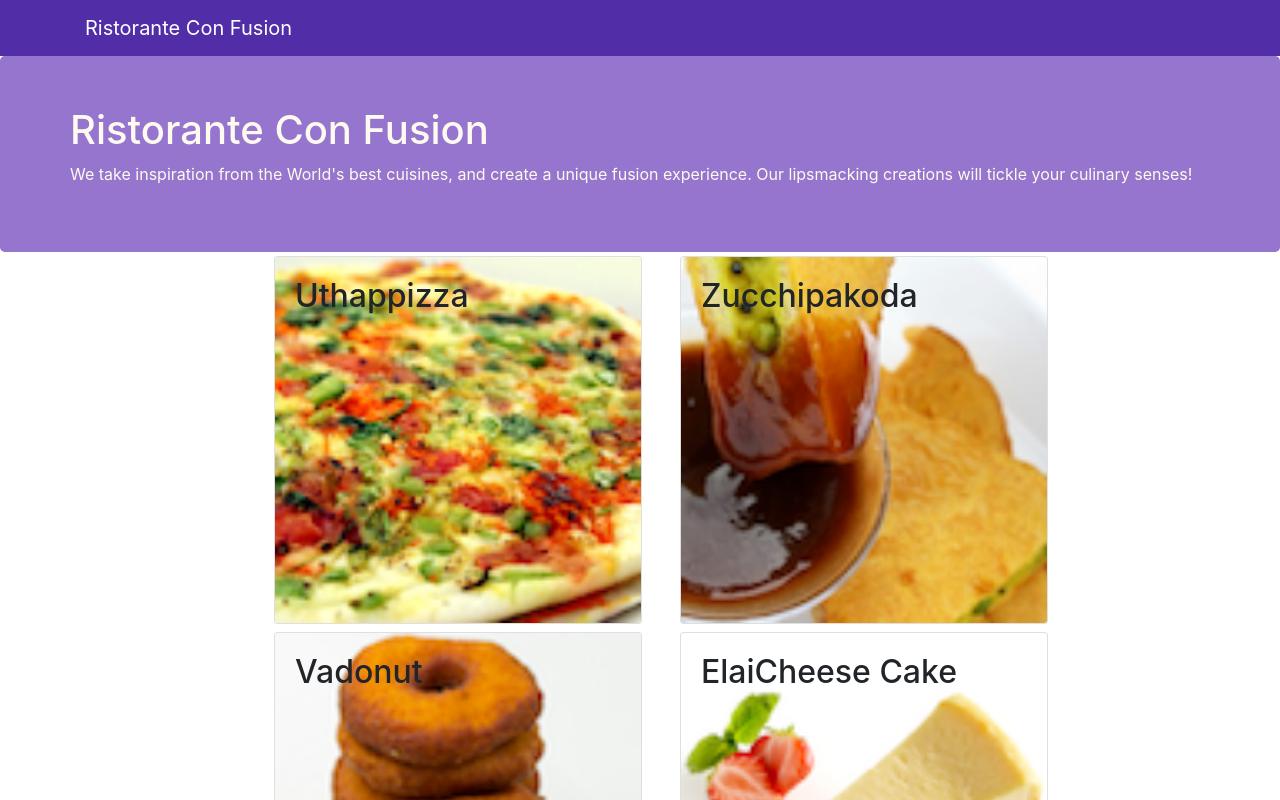
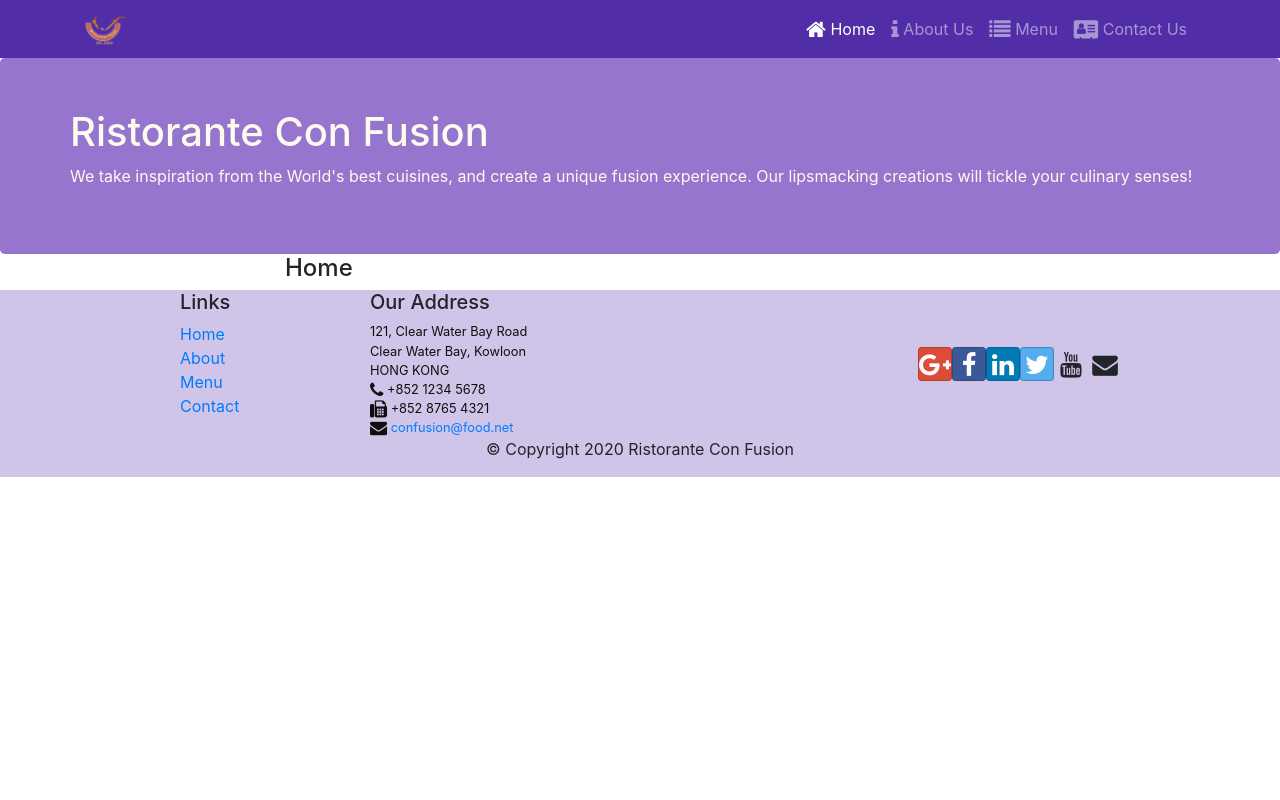
Before and after one commit to mr0a/Frontend-React, a React (Create React App) app: page /home in a window 1280 px wide. Shown: the top 800 px of the page. Built offline with nearby package versions, Linux system fonts and the light colour scheme.

Commit message:
React Router

```diff
--- a/package.json
+++ b/package.json
@@ -12,6 +12,7 @@
     "react": "^17.0.1",
     "react-dom": "^17.0.1",
     "react-popper": "^2.2.4",
+    "react-router-dom": "^5.2.0",
     "react-scripts": "4.0.0",
     "reactstrap": "^8.7.1",
     "web-vitals": "^0.2.4"
--- a/src/App.css
+++ b/src/App.css
@@ -14,6 +14,10 @@
   background-color: #512DA8;
 }
 
+.navbar-nav {
+  margin-left: auto;
+}
+
 .jumbotron {
   margin: 0px auto;
   padding: 50px 30px;
@@ -24,3 +28,9 @@
 .footer {
   background-color: #D1C4E9;
 }
+
+address{
+  font-size:80%;
+  margin:0px;
+  color:#0f0f0f;
+}
--- a/src/App.js
+++ b/src/App.js
@@ -1,14 +1,17 @@
 import React, { Component } from 'react';
 import Main from './components/MainComponent';
+import { BrowserRouter } from 'react-router-dom';
 
 
 class App extends Component{
 
   render () {
     return (
-      <div>
-          <Main />
-      </div>
+      <BrowserRouter>
+        <div>
+            <Main />
+        </div>
+      </BrowserRouter>
     );
   }
 }
--- a/src/components/FooterComponent.js
+++ b/src/components/FooterComponent.js
@@ -1,4 +1,5 @@
 import React from 'react';
+import { Link } from 'react-router-dom';
 
 
     function Footer(props){
@@ -9,10 +10,10 @@
                         <div className="col-4 offset-1 col-sm-2">
                             <h5>Links</h5>
                             <ul className="list-unstyled">
-                                <li><a href="/">Home</a></li>
-                                <li><a href="./aboutus.html">About</a></li>
-                                <li><a href="./menu.html">Menu</a></li>
-                                <li><a href="./contact.html">Contact</a></li>
+                                <li><Link to="/home">Home</Link></li>
+                                <li><Link to="/about">About</Link></li>
+                                <li><Link to="/menu">Menu</Link></li>
+                                <li><Link to="/contact">Contact</Link></li>
                             </ul>
                         </div>
                         <div className="col-7 col-sm-5">
--- a/src/components/HeaderComponent.js
+++ b/src/components/HeaderComponent.js
@@ -1,14 +1,60 @@
 import React, { Component } from 'react';
-import { Navbar, NavbarBrand, Jumbotron } from 'reactstrap';
+import { Navbar, NavbarBrand, Jumbotron, Nav, NavItem, Collapse, NavbarToggler } from 'reactstrap';
+import { NavLink } from 'react-router-dom';
 
 
 class Header extends Component {
+
+    constructor(props) {
+        super(props);
+
+        this.state = {
+            isNavOpen : false
+        }
+
+        this.toggleNav = this.toggleNav.bind(this)
+    };
+
+    toggleNav() {
+        this.setState({
+            isNavOpen: !this.state.isNavOpen
+        });
+    };
+
     render(){
         return (
             <>
-                <Navbar dark>
+                <Navbar dark expand="md">
                     <div className="container">
-                        <NavbarBrand>Ristorante Con Fusion</NavbarBrand>
+                        <NavbarToggler onClick={this.toggleNav} />
+                        {/* Use () => this.toggleNav() in onClick instead */}
+                        <NavbarBrand className="mr-auto" href="/">
+                            <img src="assets/images/logo.png" height="30" width="41" alt="Logo" />
+                        </NavbarBrand>
+                        <Collapse isOpen={this.state.isNavOpen} navbar>
+                            <Nav navbar>
+                                <NavItem>
+                                    <NavLink className="nav-link" exact to="/home">
+                                        <span className="fa fa-home fa-lg"></span> Home
+                                    </NavLink>
+                                </NavItem>
+                                <NavItem>
+                                    <NavLink className="nav-link" to="/about">
+                                        <span className="fa fa-info fa-lg"></span> About Us
+                                    </NavLink>
+                                </NavItem>
+                                <NavItem>
+                                    <NavLink className="nav-link" to="/menu">
+                                        <span className="fa fa-list fa-lg"></span> Menu
+                                    </NavLink>
+                                </NavItem>
+                                <NavItem>
+                                    <NavLink className="nav-link" to="/contact">
+                                        <span className="fa fa-address-card fa-lg"></span> Contact Us
+                                    </NavLink>
+                                </NavItem>
+                            </Nav>
+                        </Collapse>
                     </div>
                 </Navbar>
                 <Jumbotron>
--- /dev/null
+++ b/src/components/HomeComponent.js
@@ -0,0 +1,12 @@
+import React from 'react';
+
+
+function Home(props) {
+    return (
+        <div className="container">
+            <h4>Home</h4>
+        </div>
+    );
+}
+
+export default Home;
--- a/src/components/MainComponent.js
+++ b/src/components/MainComponent.js
@@ -1,37 +1,38 @@
 import React, { Component } from 'react';
 import {DISHES} from '../shared/dishes';
 import Menu from './MenuComponent';
-import DishDetail from './DishdetailComponent';
 import Header from './HeaderComponent';
 import Footer from './FooterComponent';
+import { Redirect, Route, Switch } from 'react-router-dom';
+import Home from './HomeComponent';
 
 
 class Main extends Component{
   constructor(props) {
     super(props);
     this.state = {
-      dishes: DISHES,
-      selectedDish: null
+      dishes: DISHES
     }
 
   }
 
-  onDishSelect(dishId){
-    this.setState({
-        selectedDish: dishId
-    })
-  }
+  render () {
 
-  render () {
+    const HomePage = () => {
+      return(
+        <Home />
+      );
+    };
     return (
       <>
           <Header />
           <div className="container">
             <div className="offset-md-2">
-              <Menu dishes={this.state.dishes}
-                      onClick={(dishId) => this.onDishSelect(dishId)} />
-              <DishDetail
-                      dish={this.state.dishes.filter((dish) => dish.id === this.state.selectedDish )[0]} />
+              <Switch>
+                <Route path='/home' component={HomePage} />
+                <Route exact path='/menu' component={() => <Menu dishes={this.state.dishes} />} />
+                <Redirect to='/home' />
+              </Switch>
             </div>
           </div>
           <Footer />
```
Also changed, not shown: 1 other file (tests, documents, lock files or other folders).
